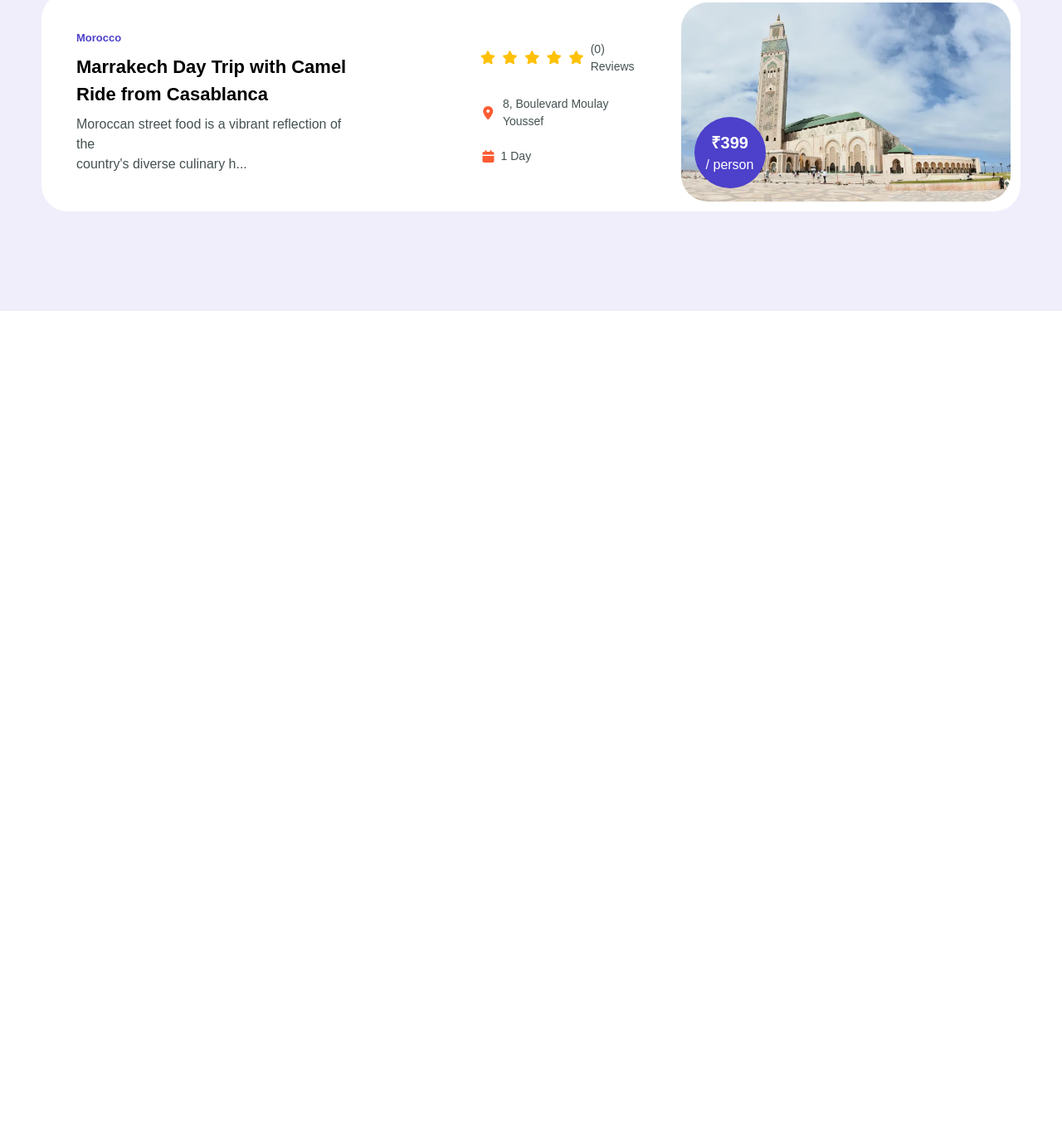
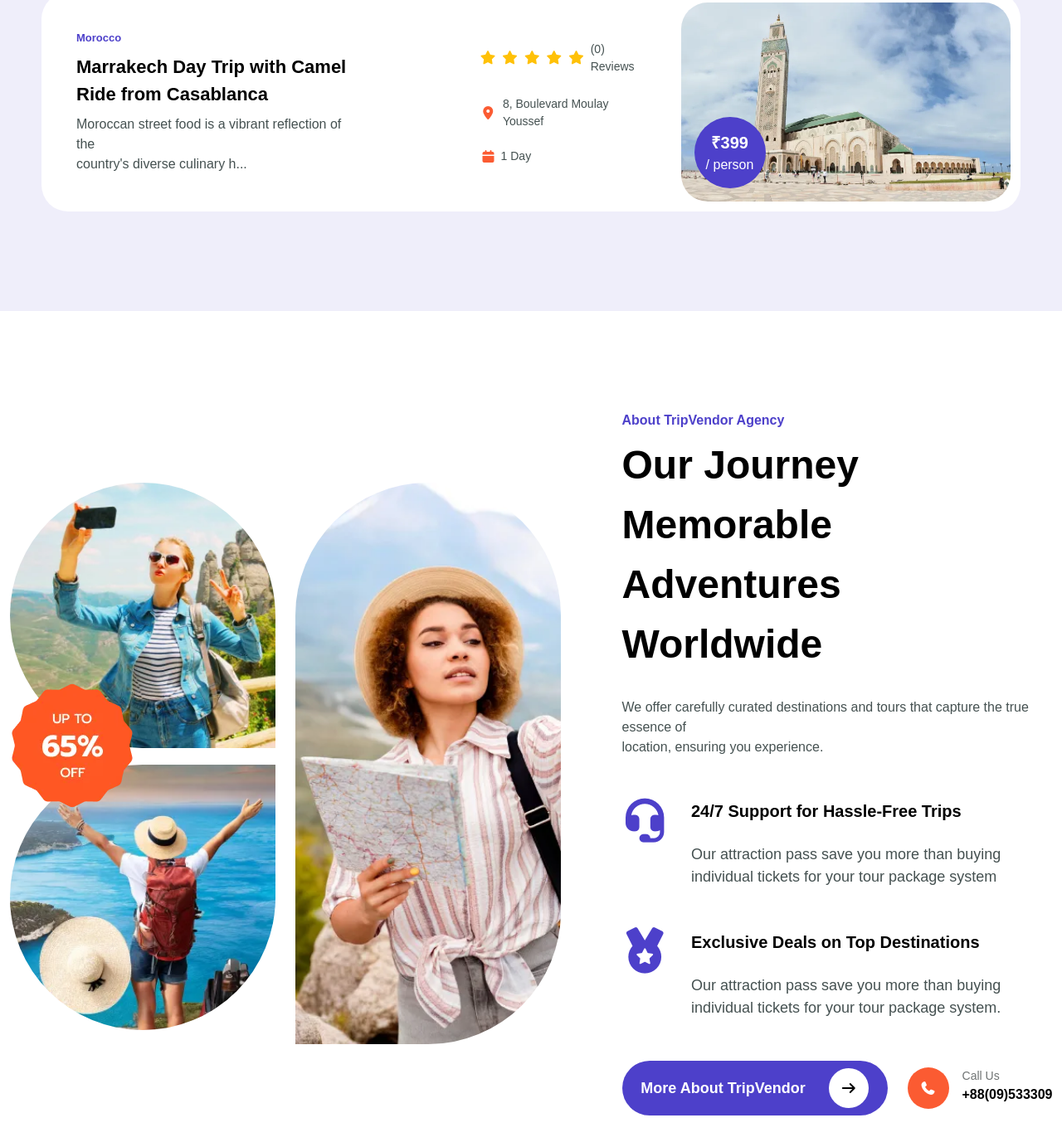
Before and after one commit to Shaima-haj-ibrahim/TripVendor_Tailwindcss, a website: page home.html in a window 1280 px wide. Shown: the part 3225-4608 px from the top of the page at 83% size. Before the commit the page ends 3600 px from the top, so only its background shows below. Drawn offline with Linux system fonts and the light colour scheme.

Commit message:
create section tripvendor agency

```diff
--- a/assets/css/input.css
+++ b/assets/css/input.css
@@ -81,14 +81,16 @@
     @apply flex items-center justify-center;
 }
 
-@utility container{
-
-    @apply mx-auto;
- }
-
 
 @utility navbar-link{
     @apply text-sm font-medium cursor-pointer;
+}
+
+@layer components{
+
+ .title__h5{
+    text-[16px] text-primary font-nunito  font-semibold;
+}
 }
 
 @layer components {
--- a/home.html
+++ b/home.html
@@ -361,6 +361,87 @@
 
      </section>
 
+     <!--section about tripvendor agency-->
+     <section class="py-[80px] lg:py-[120px] main-container">
+      <div class="flex flex-col xl:flex-row xl:gap-[74px] lg:justify-center lg:items-center gap-[50px] ">
+        <!--left part-->
+        <div class="flex flex-row gap-4 lg:gap-6 ">
+
+          <div class="flex flex-col gap-4 lg:gap-5 w-full lg:max-w-[320px] ">
+
+            <div class="w-full  lg:size-[320px] aspect-square relative">
+              <img src="./assets/image/page2/section6/photp1.png" class=" w-full h-full rounded-t-[200px] rounded-bl-[200px] object-cover overflow-hidden"/>
+            </div>
+
+            <div class="size-[150px] absolute translate-y-[242px]">
+              <img src="./assets/image/page2/section6/sale.png" class="w-full h-full rounded-full object-cover overflow-hidden "/>
+            </div>
+
+            <div class="w-full  lg:size-[320px] aspect-square">
+              <img src="./assets/image/page2/section6/photo2 (2).png" class=" w-full h-full rounded-b-[200px] rounded-tl-[200px] object-cover overflow-hidden"/>
+            </div>
+
+          </div>
+
+          <div class=" lg:min-h-[677px] w-full lg:max-w-[320px] aspect-[320/677]">
+            <img src="./assets/image/page2/section6/photo3.png"
+             class="w-full h-full object-cover overflow-hidden rounded-t-[200px] rounded-br-[200px]"/>
+          </div>
+
+        </div>
+
+        <!--right-->
+        <div class="flex flex-col">
+          <p class="text-[14px] lg:text-[16px] text-primary font-nunito font-semibold mb-1.5 ">About TripVendor Agency</p>
+          <h2 class=" max-lg:text-[38px] h2  w-full lg:max-w-[566px] mb-5 lg:mb-7">Our Journey Memorable Adventures Worldwide</h2>
+          <p class="text-muted text-[16px] font-medium font-nunito ">We offer carefully curated destinations and tours that capture the true essence of <br/>
+            location, ensuring you experience.</p>
+
+          <div class="flex flex-row gap-5 lg:gap-7 my-[40px] lg:my-[50px] ">
+            <i class="fa-solid fa-headset text-[45px] lg:text-[53px]" style="color: #4d40ca;"></i>
+            <div class="flex flex-col gap-4 lg:gap-6">
+              <h3 class="text-black text-[19px] lg:text-[20px] font-semibold font-prompt">24/7 Support for Hassle-Free Trips</h3>
+              <p class="text-muted text-[16px] lg:text-[18px] font-nunito font-medium lg:max-w-[520px]">Our attraction pass save you more than buying individual tickets
+                for your tour package system</p>
+            </div>
+          </div>
+
+          <div class="flex flex-row gap-5 lg:gap-7 mb-[40px] lg:mb-[50px] ">
+            <i class="fa-solid fa-medal text-[45px] lg:text-[53px]" style="color: #4d40ca;"></i>
+            <div class="flex flex-col gap-4 lg:gap-6">
+              <h3 class="text-black text-[19px] lg:text-[20px] font-semibold font-prompt">Exclusive Deals on Top Destinations</h3>
+              <p class="text-muted text-[16px] lg:text-[18px] font-nunito font-medium lg:max-w-[520px]">
+                Our attraction pass save you more than buying individual
+                tickets for your tour package system.
+              </p>
+            </div>
+          </div>
+
+          <div class="flex flex-row gap-4 lg:gap-6 items-center">
+            <button class=" w-[320px] h-[66px] bg-primary text-white border-none outline-0 rounded-[72px] row justify-center gap-7 p-2">
+              <p class="text-white text-[16px] lg:text-[18px] font-bold font-nunito ">More About TripVendor</p>
+              <div class="size-[48px] bg-white rounded-full row centre">
+                <i class="fa-solid fa-arrow-right" style="color: #000000;"></i>
+              </div>
+            </button>
+
+            <div class="flex flex-row gap-4">
+              <div class="flex items-center justify-center size-[50px] rounded-full bg-secondary ">
+                <i class="fa-solid fa-phone" style="color: #ffffff;"></i>
+              </div>
+              <div clss="flex flex-col">
+                <p class="text-[14px] text-[#6F7373] font-nunito font-normal">Call Us</p>
+                <p class="text-black text-[16px] font-bold  font-nunito">+88(09)533309</p>
+              </div>
+            </div>
+          </div>
+
+        </div>
+
+
+      </div>
+     </section>
+
   </main>
 
 </body>
```
Also changed, not shown: assets/css/output.css, assets/image/page2/section6/photo2 (2).png (added), assets/image/page2/section6/photo3.png (added), assets/image/page2/section6/photp1.png (added), assets/image/page2/section6/sale.png (added).
